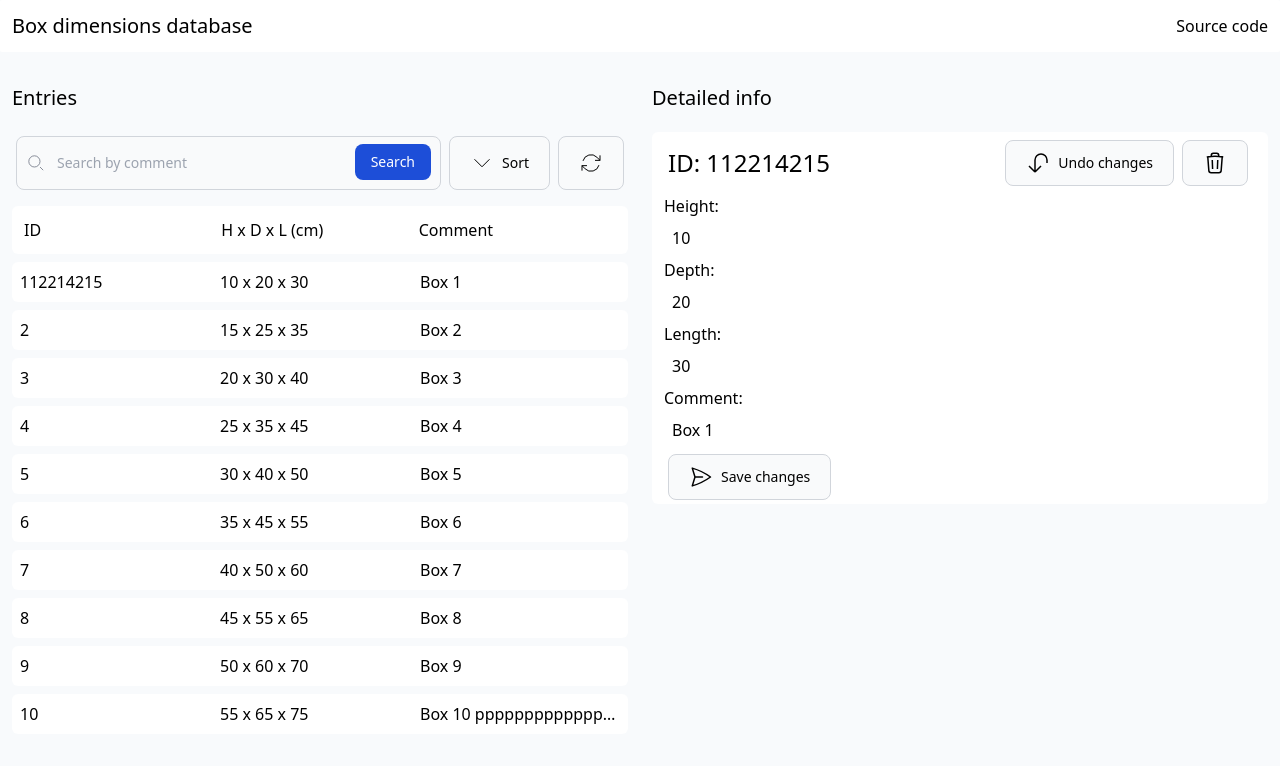
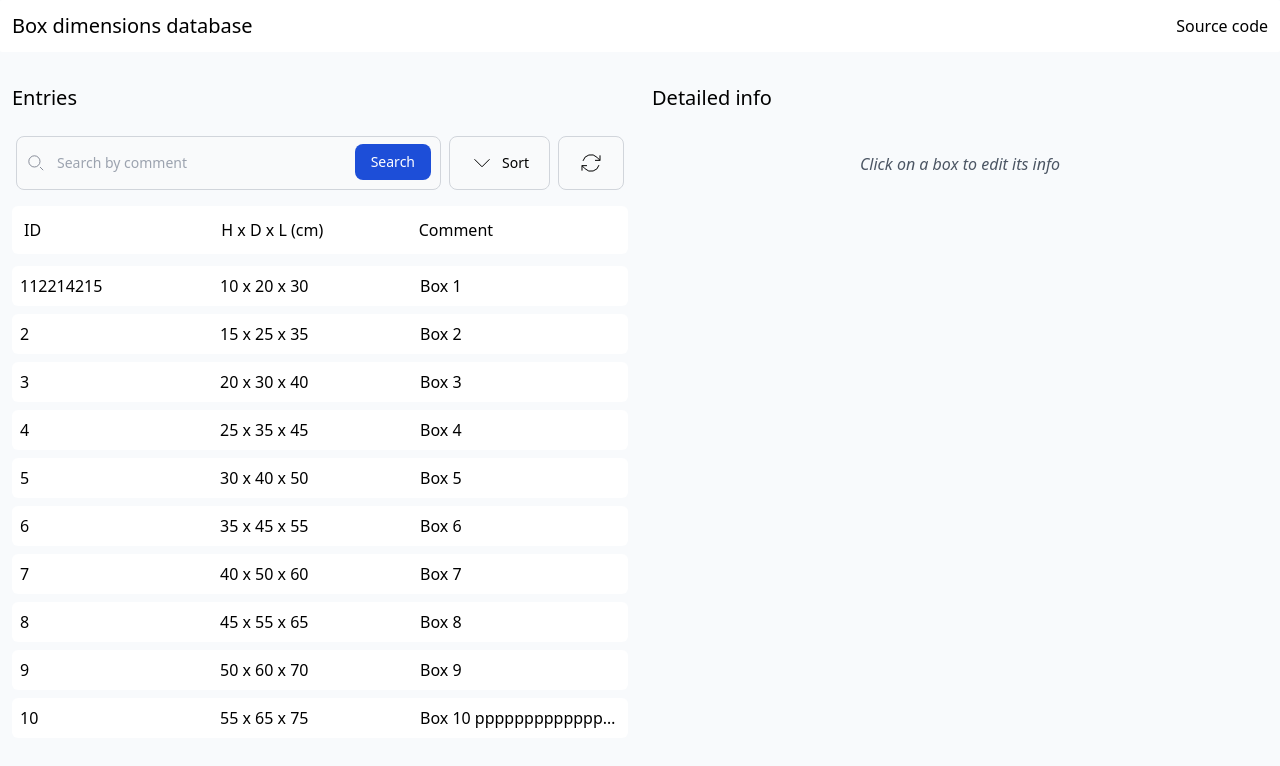
Before and after one commit to kristianka/boxdb-app, a React (Vite) app: page / in a window 1280 px wide. Shown: the top 766 px of the page. Built offline with nearby package versions, Linux system fonts and the light colour scheme.

Commit message:
separate boxlist component, make entries clickable buttons, other small style & accessability changes

```diff
--- a/src/App.tsx
+++ b/src/App.tsx
@@ -4,6 +4,7 @@ import { Box } from "../types";
 import Header from "./components/Header";
 import Search from "./components/Search";
 import BoxDetails from "./components/BoxDetails";
+import BoxList from "./components/BoxList";
 
 const boxes = [
   {
@@ -31,7 +32,7 @@ const boxes = [
 ];
 
 function App() {
-  const [selectedBox, setSelectedBox] = useState<Box>(boxes[0]);
+  const [selectedBox, setSelectedBox] = useState<Box>();
   return (
     <div className="flex min-h-screen flex-col bg-slate-50">
       <Header />
@@ -60,6 +61,7 @@ function App() {
 
             <button
               type="button"
+              title="Refresh list"
               className="m-1 inline-flex items-center rounded-lg border border-gray-300 bg-gray-50 px-5 py-2.5 text-center text-sm font-medium hover:bg-gray-300"
             >
               <svg
@@ -73,22 +75,13 @@ function App() {
               </svg>
             </button>
           </div>
-          <div className="mb-2 grid grid-cols-3 rounded-md bg-white p-3">
+          <div className="mb-3 grid grid-cols-3 rounded-md bg-white p-3">
             <span>ID</span>
             <span>H x D x L (cm)</span>
             <span>Comment</span>
           </div>
           {boxes.map((box) => (
-            <div
-              key={box.id}
-              className="mb-2 grid grid-cols-3 rounded-md bg-white p-2"
-            >
-              <p>{box.id}</p>
-              <p>
-                {box.height} x {box.depth} x {box.length}
-              </p>
-              <p className="truncate">{box.comment}</p>
-            </div>
+            <BoxList key={box.id} box={box} setSelectedBox={setSelectedBox} />
           ))}
         </div>
         <div className="m-3">
--- a/src/components/BoxDetails.tsx
+++ b/src/components/BoxDetails.tsx
@@ -1,4 +1,4 @@
-import { useState } from "react";
+import { useEffect, useState } from "react";
 import { Box } from "../../types";
 
 interface props {
@@ -7,10 +7,41 @@ interface props {
 
 const BoxDetails = ({ box }: props) => {
   const id = box.id;
-  const [height, setHeight] = useState(box.height);
-  const [depth, setDepth] = useState(box.depth);
-  const [length, setLength] = useState(box.length);
-  const [comment, setComment] = useState(box.comment);
+  const [height, setHeight] = useState(0);
+  const [depth, setDepth] = useState(0);
+  const [length, setLength] = useState(0);
+  const [comment, setComment] = useState("");
+
+  const [reset, setReset] = useState(false);
+
+  const undoChanges = () => {
+    // Toggle reset state to trigger useEffect
+    if (
+      window.confirm(
+        "Are you sure you want to undo all changes? This will reset all values to the original state and changes will be lost.",
+      )
+    ) {
+      setReset(!reset);
+    }
+  };
+
+  const deleteBox = () => {
+    if (
+      window.confirm(
+        "Are you sure you want to delete this box? This action cannot be undone!",
+      )
+    ) {
+      console.log("delete box");
+    }
+  };
+
+  // update values when selected box changes
+  useEffect(() => {
+    setHeight(box.height);
+    setDepth(box.depth);
+    setLength(box.length);
+    setComment(box.comment || "");
+  }, [box, reset]);
 
   const saveChanges = () => {
     console.log("save changes");
@@ -19,12 +50,14 @@ const BoxDetails = ({ box }: props) => {
   console.log("in box", box);
   return (
     <div className="rounded-md bg-white">
-      <div className="m-3 mb-5 flex flex-col">
-        <div className="m-1 flex items-center justify-between">
+      <div className="m-5 mb-5 flex flex-col">
+        <div className="mt-3 flex items-center justify-between">
           <h2 className="text-2xl">ID: {id}</h2>
           <div className="flex">
             <button
               type="button"
+              onClick={undoChanges}
+              title="Undo changes"
               className="m-1 inline-flex items-center rounded-lg border border-gray-300 bg-gray-50 px-5 py-2.5 text-center text-sm font-medium hover:bg-gray-300"
             >
               <svg
@@ -37,10 +70,11 @@ const BoxDetails = ({ box }: props) => {
               >
                 <path d="m15 15-6 6m0 0-6-6m6 6V9a6 6 0 0 1 12 0v3" />
               </svg>
-              Undo changes
             </button>
             <button
               type="button"
+              onClick={deleteBox}
+              title="Delete box"
               className="m-1 inline-flex items-center rounded-lg border border-gray-300 bg-gray-50 px-5 py-2.5 text-center text-sm font-medium hover:bg-red-500"
             >
               <svg
@@ -57,49 +91,50 @@ const BoxDetails = ({ box }: props) => {
           </div>
         </div>
         <form action="">
-          <div className="">
+          <div className="mb-3">
             <label htmlFor="height">Height: </label>
             <input
-              className="w-full p-2"
+              className="w-full rounded-md border-2 border-gray-300 p-2"
               name="height"
               type="number"
               value={height}
               onChange={(e) => setHeight(parseInt(e.target.value))}
             />
           </div>
-          <div>
+          <div className="mb-3">
             <label htmlFor="depth">Depth: </label>
             <input
-              className="w-full p-2"
+              className="w-full rounded-md border-2 border-gray-300 p-2"
               name="depth"
               type="number"
               value={depth}
               onChange={(e) => setDepth(parseInt(e.target.value))}
             />
           </div>
-          <div>
+          <div className="mb-3">
             <label htmlFor="length">Length: </label>
             <input
-              className="w-full p-2"
+              className="w-full rounded-md border-2 border-gray-300 p-2"
               name="length"
               type="number"
               value={length}
               onChange={(e) => setLength(parseInt(e.target.value))}
             />
           </div>
-          <div>
+          <div className="mb-3">
             <label htmlFor="comment">Comment: </label>
-            <input
-              className="w-full p-2"
+            <textarea
+              className="w-full rounded-md border-2 border-gray-300 p-2"
               name="comment"
-              type="text"
               value={comment}
               onChange={(e) => setComment(e.target.value)}
+              rows={5}
             />
           </div>
           <button
             type="button"
-            className="m-1 inline-flex items-center rounded-lg border border-gray-300 bg-gray-50 px-5 py-2.5 text-center text-sm font-medium hover:bg-green-500"
+            title="Save changes"
+            className="mb-5 inline-flex items-center rounded-lg border border-gray-300 bg-gray-50 px-5 py-2.5 text-center text-sm font-medium hover:bg-green-500"
             onClick={saveChanges}
           >
             <svg
--- /dev/null
+++ b/src/components/BoxList.tsx
@@ -0,0 +1,30 @@
+import { Box } from "../../types";
+
+interface props {
+  box: Box;
+  setSelectedBox: (box: Box) => void;
+}
+
+const BoxList = ({ box, setSelectedBox }: props) => {
+  const setSelected = () => {
+    console.log("setSelected");
+    setSelectedBox(box);
+  };
+
+  return (
+    <button
+      onClick={setSelected}
+      className="mb-2 w-full rounded-md bg-white p-2 text-left hover:bg-gray-100"
+    >
+      <div className="grid grid-cols-3">
+        <p>{box.id}</p>
+        <p>
+          {box.height} x {box.depth} x {box.length}
+        </p>
+        <p className="truncate">{box.comment}</p>
+      </div>
+    </button>
+  );
+};
+
+export default BoxList;
```
